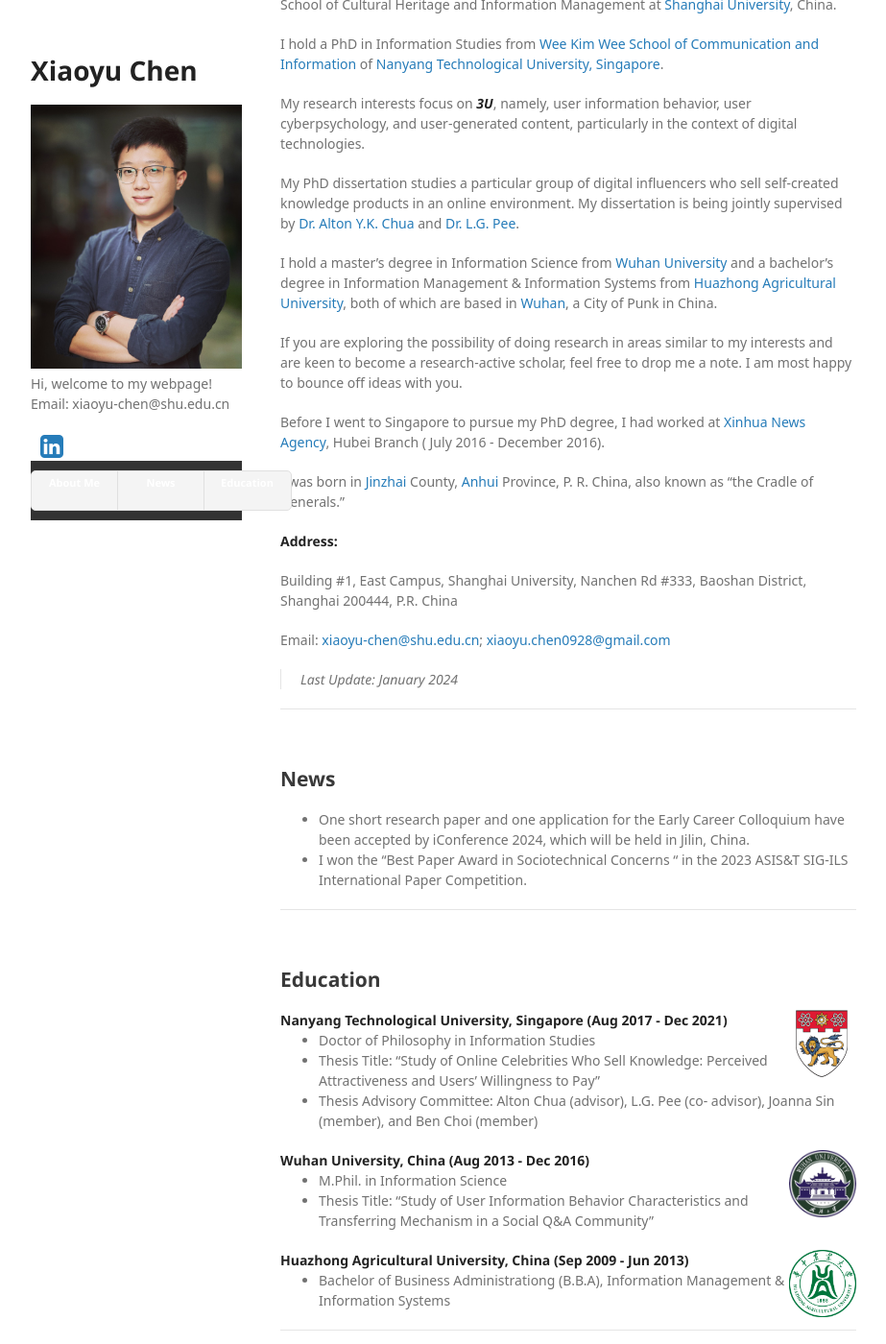
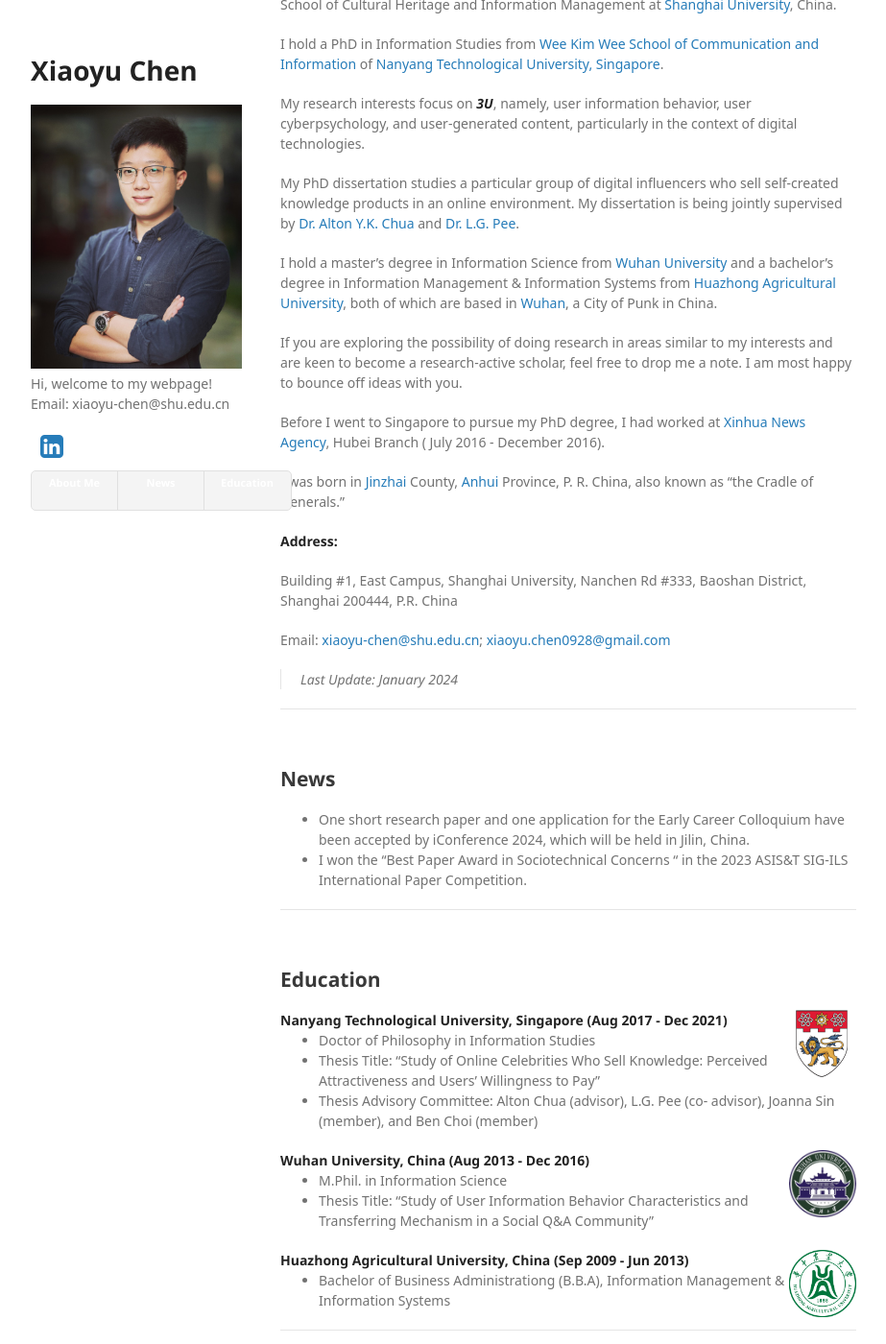
Before and after one commit to xiaoyu0928/xiaoyu0928.github.io, a Jekyll site: the page built from index.md, in a window 1280 px wide and 1400 px high, scrolled down 220 px. Shown: the whole window at 96% size, without its empty margins (178-1101 px from the left). Built offline with Jekyll 4.4.1, drawn with Linux system fonts in a browser that asks for light colours; some web fonts are replaced; a style sheet for code colours, icons or effects is not loaded; our own code applies the rules of GitHub Pages for plain Markdown files.

Commit message:
Update style.scss

```diff
--- a/assets/css/style.scss
+++ b/assets/css/style.scss
@@ -3,8 +3,6 @@
 
 @import "jekyll-theme-minimal";
 .main-navigation {
-background-color: #333; // Dark background for visibility
-  color: white; // White text for contrast
   padding: 10px 0; // Padding for some spacing around links
   width: 100%; // Full width to accommodate longer links or content
 
```
